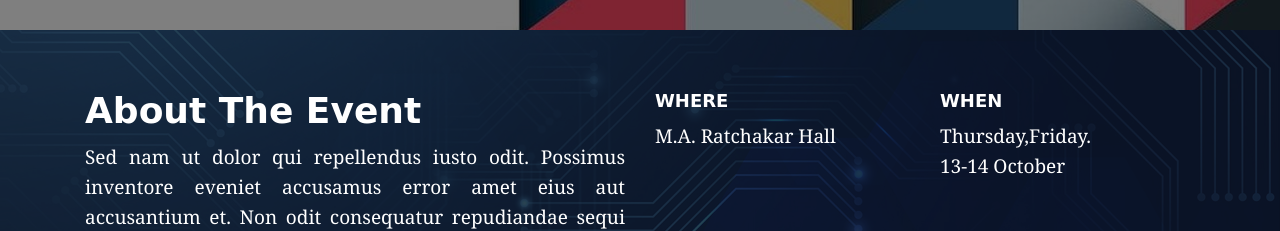
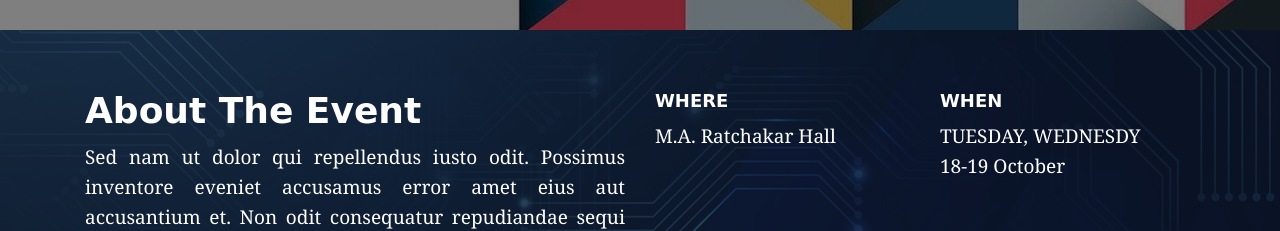
Before and after one commit to Almubin007/Techxtra-Dhamaka, a plain HTML site: page index.html in a window 1280 px wide. Shown: the part 800-1031 px from the top of the page. Drawn offline with Linux system fonts and the light colour scheme; some packages are replaced by stand-ins of ours.

Commit message:
changed date in index file

```diff
--- a/index.html
+++ b/index.html
@@ -143,7 +143,7 @@
 			</div>
 			<div class="col-lg-3">
 			  <h3>When</h3>
-			  <p>Thursday,Friday.<br>13-14 October</p>
+			  <p>TUESDAY, WEDNESDY<br>18-19 October</p>
 			</div>
 		  </div>
 		</div>
```
